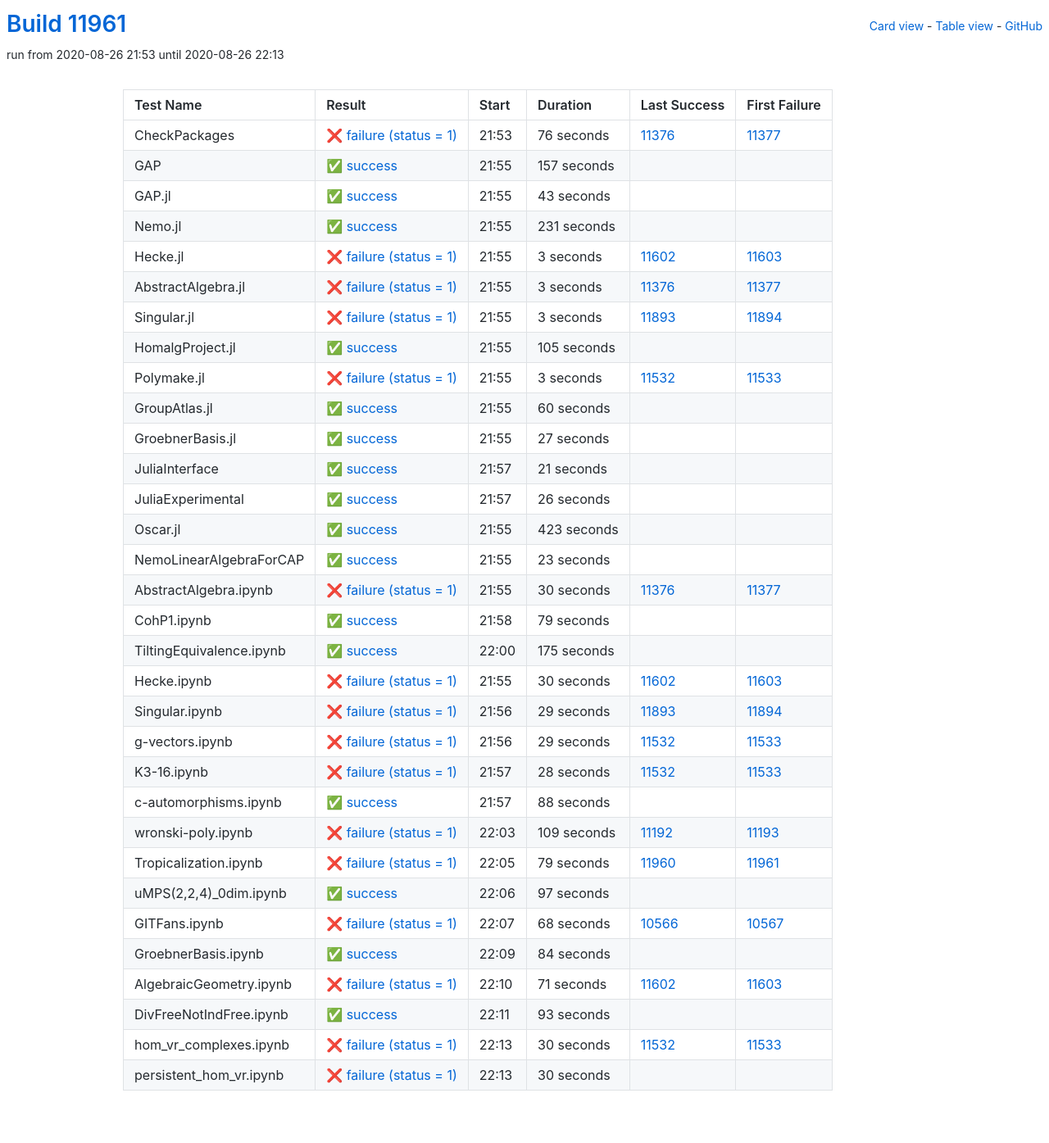
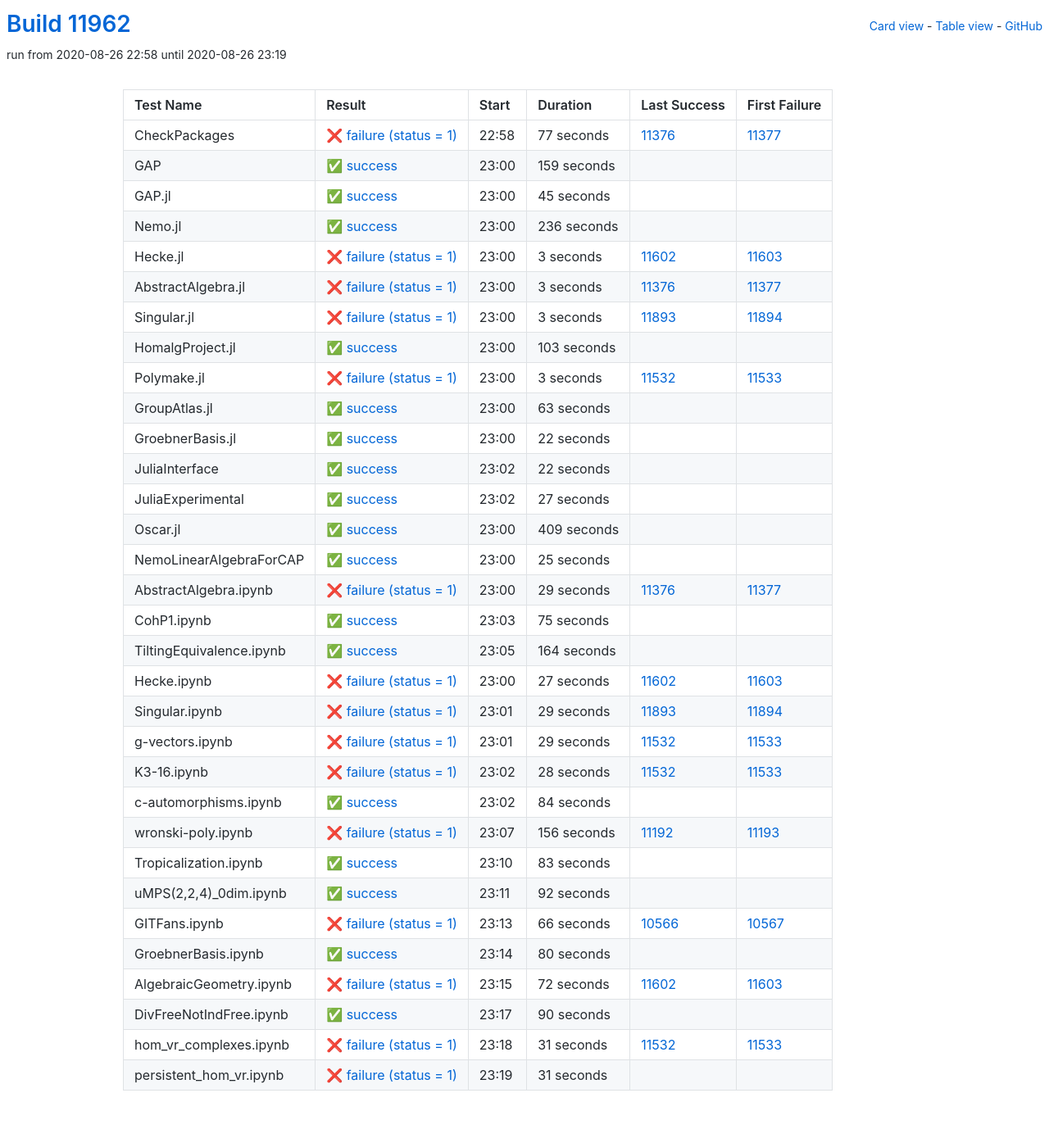
Before and after one commit to oscar-system/oscar-ci-status, a Jekyll site: the page built from table.html, in a window 1280 px wide. Shown: the whole page at 82% size. Built offline with Jekyll 4.4.1, drawn with Linux system fonts in a browser that asks for light colours.

Commit message:
Build #11962

```diff
--- a/_data/ci.yml
+++ b/_data/ci.yml
@@ -1,6 +1,6 @@
 ---
-build: 11961
-build_url: https://oscarci.mathematik.uni-kl.de/job/oscar/11961/
+build: 11962
+build_url: https://oscarci.mathematik.uni-kl.de/job/oscar/11962/
 job: oscar
 organization: oscar-system
 repo: oscar-ci-status
@@ -8,56 +8,56 @@
 tests:
 - name: CheckPackages
   id: checkpackages
-  log: https://oscarci.mathematik.uni-kl.de/job/oscar/11961/artifact/logs/build-11961/CheckPackages.log
-  start: 2020-08-26 21:53
+  log: https://oscarci.mathematik.uni-kl.de/job/oscar/11962/artifact/logs/build-11962/CheckPackages.log
+  start: 2020-08-26 22:58
   success: false
   exitcode: 1
   status: failure
-  duration: 76
+  duration: 77
   last_success: 11376
   last_success_url: https://oscarci.mathematik.uni-kl.de/job/oscar/11376/
   first_failure: 11377
   first_failure_url: https://oscarci.mathematik.uni-kl.de/job/oscar/11377/
 - name: GAP
   id: gap
-  log: https://oscarci.mathematik.uni-kl.de/job/oscar/11961/artifact/logs/build-11961/GAP.log
-  start: 2020-08-26 21:55
+  log: https://oscarci.mathematik.uni-kl.de/job/oscar/11962/artifact/logs/build-11962/GAP.log
+  start: 2020-08-26 23:00
   success: true
   exitcode: 0
   status: success
-  duration: 157
+  duration: 159
   last_success: false
   last_success_url:
   first_failure: false
   first_failure_url:
 - name: GAP.jl
   id: gap-jl
-  log: https://oscarci.mathematik.uni-kl.de/job/oscar/11961/artifact/logs/build-11961/GAP.jl.log
-  start: 2020-08-26 21:55
+  log: https://oscarci.mathematik.uni-kl.de/job/oscar/11962/artifact/logs/build-11962/GAP.jl.log
+  start: 2020-08-26 23:00
   success: true
   exitcode: 0
   status: success
-  duration: 43
+  duration: 45
   last_success: false
   last_success_url:
   first_failure: false
   first_failure_url:
 - name: Nemo.jl
   id: nemo-jl
-  log: https://oscarci.mathematik.uni-kl.de/job/oscar/11961/artifact/logs/build-11961/Nemo.jl.log
-  start: 2020-08-26 21:55
+  log: https://oscarci.mathematik.uni-kl.de/job/oscar/11962/artifact/logs/build-11962/Nemo.jl.log
+  start: 2020-08-26 23:00
   success: true
   exitcode: 0
   status: success
-  duration: 231
+  duration: 236
   last_success: false
   last_success_url:
   first_failure: false
   first_failure_url:
 - name: Hecke.jl
   id: hecke-jl
-  log: https://oscarci.mathematik.uni-kl.de/job/oscar/11961/artifact/logs/build-11961/Hecke.jl.log
-  start: 2020-08-26 21:55
+  log: https://oscarci.mathematik.uni-kl.de/job/oscar/11962/artifact/logs/build-11962/Hecke.jl.log
+  start: 2020-08-26 23:00
   success: false
   exitcode: 1
   status: failure
@@ -68,8 +68,8 @@
   first_failure_url: https://oscarci.mathematik.uni-kl.de/job/oscar/11603/
 - name: AbstractAlgebra.jl
   id: abstractalgebra-jl
-  log: https://oscarci.mathematik.uni-kl.de/job/oscar/11961/artifact/logs/build-11961/AbstractAlgebra.jl.log
-  start: 2020-08-26 21:55
+  log: https://oscarci.mathematik.uni-kl.de/job/oscar/11962/artifact/logs/build-11962/AbstractAlgebra.jl.log
+  start: 2020-08-26 23:00
   success: false
   exitcode: 1
   status: failure
@@ -80,8 +80,8 @@
   first_failure_url: https://oscarci.mathematik.uni-kl.de/job/oscar/11377/
 - name: Singular.jl
   id: singular-jl
-  log: https://oscarci.mathematik.uni-kl.de/job/oscar/11961/artifact/logs/build-11961/Singular.jl.log
-  start: 2020-08-26 21:55
+  log: https://oscarci.mathematik.uni-kl.de/job/oscar/11962/artifact/logs/build-11962/Singular.jl.log
+  start: 2020-08-26 23:00
   success: false
   exitcode: 1
   status: failure
@@ -92,20 +92,20 @@
   first_failure_url: https://oscarci.mathematik.uni-kl.de/job/oscar/11894/
 - name: HomalgProject.jl
   id: homalgproject-jl
-  log: https://oscarci.mathematik.uni-kl.de/job/oscar/11961/artifact/logs/build-11961/HomalgProject.jl.log
-  start: 2020-08-26 21:55
+  log: https://oscarci.mathematik.uni-kl.de/job/oscar/11962/artifact/logs/build-11962/HomalgProject.jl.log
+  start: 2020-08-26 23:00
   success: true
   exitcode: 0
   status: success
-  duration: 105
+  duration: 103
   last_success: false
   last_success_url:
   first_failure: false
   first_failure_url:
 - name: Polymake.jl
   id: polymake-jl
-  log: https://oscarci.mathematik.uni-kl.de/job/oscar/11961/artifact/logs/build-11961/Polymake.jl.log
-  start: 2020-08-26 21:55
+  log: https://oscarci.mathematik.uni-kl.de/job/oscar/11962/artifact/logs/build-11962/Polymake.jl.log
+  start: 2020-08-26 23:00
   success: false
   exitcode: 1
   status: failure
@@ -116,20 +116,44 @@
   first_failure_url: https://oscarci.mathematik.uni-kl.de/job/oscar/11533/
 - name: GroupAtlas.jl
   id: groupatlas-jl
-  log: https://oscarci.mathematik.uni-kl.de/job/oscar/11961/artifact/logs/build-11961/GroupAtlas.jl.log
-  start: 2020-08-26 21:55
+  log: https://oscarci.mathematik.uni-kl.de/job/oscar/11962/artifact/logs/build-11962/GroupAtlas.jl.log
+  start: 2020-08-26 23:00
   success: true
   exitcode: 0
   status: success
-  duration: 60
+  duration: 63
   last_success: false
   last_success_url:
   first_failure: false
   first_failure_url:
 - name: GroebnerBasis.jl
   id: groebnerbasis-jl
-  log: https://oscarci.mathematik.uni-kl.de/job/oscar/11961/artifact/logs/build-11961/GroebnerBasis.jl.log
-  start: 2020-08-26 21:55
+  log: https://oscarci.mathematik.uni-kl.de/job/oscar/11962/artifact/logs/build-11962/GroebnerBasis.jl.log
+  start: 2020-08-26 23:00
+  success: true
+  exitcode: 0
+  status: success
+  duration: 22
+  last_success: false
+  last_success_url:
+  first_failure: false
+  first_failure_url:
+- name: JuliaInterface
+  id: juliainterface
+  log: https://oscarci.mathematik.uni-kl.de/job/oscar/11962/artifact/logs/build-11962/JuliaInterface.log
+  start: 2020-08-26 23:02
+  success: true
+  exitcode: 0
+  status: success
+  duration: 22
+  last_success: false
+  last_success_url:
+  first_failure: false
+  first_failure_url:
+- name: JuliaExperimental
+  id: juliaexperimental
+  log: https://oscarci.mathematik.uni-kl.de/job/oscar/11962/artifact/logs/build-11962/JuliaExperimental.log
+  start: 2020-08-26 23:02
   success: true
   exitcode: 0
   status: success
@@ -138,106 +162,82 @@
   last_success_url:
   first_failure: false
   first_failure_url:
-- name: JuliaInterface
-  id: juliainterface
-  log: https://oscarci.mathematik.uni-kl.de/job/oscar/11961/artifact/logs/build-11961/JuliaInterface.log
-  start: 2020-08-26 21:57
+- name: Oscar.jl
+  id: oscar-jl
+  log: https://oscarci.mathematik.uni-kl.de/job/oscar/11962/artifact/logs/build-11962/Oscar.jl.log
+  start: 2020-08-26 23:00
   success: true
   exitcode: 0
   status: success
-  duration: 21
-  last_success: false
-  last_success_url:
-  first_failure: false
-  first_failure_url:
-- name: JuliaExperimental
-  id: juliaexperimental
-  log: https://oscarci.mathematik.uni-kl.de/job/oscar/11961/artifact/logs/build-11961/JuliaExperimental.log
-  start: 2020-08-26 21:57
-  success: true
-  exitcode: 0
-  status: success
-  duration: 26
-  last_success: false
-  last_success_url:
-  first_failure: false
-  first_failure_url:
-- name: Oscar.jl
-  id: oscar-jl
-  log: https://oscarci.mathematik.uni-kl.de/job/oscar/11961/artifact/logs/build-11961/Oscar.jl.log
-  start: 2020-08-26 21:55
-  success: true
-  exitcode: 0
-  status: success
-  duration: 423
+  duration: 409
   last_success: false
   last_success_url:
   first_failure: false
   first_failure_url:
 - name: NemoLinearAlgebraForCAP
   id: nemolinearalgebraforcap
-  log: https://oscarci.mathematik.uni-kl.de/job/oscar/11961/artifact/logs/build-11961/NemoLinearAlgebraForCAP.log
-  start: 2020-08-26 21:55
+  log: https://oscarci.mathematik.uni-kl.de/job/oscar/11962/artifact/logs/build-11962/NemoLinearAlgebraForCAP.log
+  start: 2020-08-26 23:00
   success: true
   exitcode: 0
   status: success
-  duration: 23
+  duration: 25
   last_success: false
   last_success_url:
   first_failure: false
   first_failure_url:
 - name: AbstractAlgebra.ipynb
   id: abstractalgebra-ipynb
-  log: https://oscarci.mathematik.uni-kl.de/job/oscar/11961/artifact/logs/build-11961/AbstractAlgebra.ipynb.log
-  start: 2020-08-26 21:55
+  log: https://oscarci.mathematik.uni-kl.de/job/oscar/11962/artifact/logs/build-11962/AbstractAlgebra.ipynb.log
+  start: 2020-08-26 23:00
   success: false
   exitcode: 1
   status: failure
-  duration: 30
+  duration: 29
   last_success: 11376
   last_success_url: https://oscarci.mathematik.uni-kl.de/job/oscar/11376/
   first_failure: 11377
   first_failure_url: https://oscarci.mathematik.uni-kl.de/job/oscar/11377/
 - name: CohP1.ipynb
   id: cohp1-ipynb
-  log: https://oscarci.mathematik.uni-kl.de/job/oscar/11961/artifact/logs/build-11961/CohP1.ipynb.log
-  start: 2020-08-26 21:58
+  log: https://oscarci.mathematik.uni-kl.de/job/oscar/11962/artifact/logs/build-11962/CohP1.ipynb.log
+  start: 2020-08-26 23:03
   success: true
   exitcode: 0
   status: success
-  duration: 79
+  duration: 75
   last_success: false
   last_success_url:
   first_failure: false
   first_failure_url:
 - name: TiltingEquivalence.ipynb
   id: tiltingequivalence-ipynb
-  log: https://oscarci.mathematik.uni-kl.de/job/oscar/11961/artifact/logs/build-11961/TiltingEquivalence.ipynb.log
-  start: 2020-08-26 22:00
+  log: https://oscarci.mathematik.uni-kl.de/job/oscar/11962/artifact/logs/build-11962/TiltingEquivalence.ipynb.log
+  start: 2020-08-26 23:05
   success: true
   exitcode: 0
   status: success
-  duration: 175
+  duration: 164
   last_success: false
   last_success_url:
   first_failure: false
   first_failure_url:
 - name: Hecke.ipynb
   id: hecke-ipynb
-  log: https://oscarci.mathematik.uni-kl.de/job/oscar/11961/artifact/logs/build-11961/Hecke.ipynb.log
-  start: 2020-08-26 21:55
+  log: https://oscarci.mathematik.uni-kl.de/job/oscar/11962/artifact/logs/build-11962/Hecke.ipynb.log
+  start: 2020-08-26 23:00
   success: false
   exitcode: 1
   status: failure
-  duration: 30
+  duration: 27
   last_success: 11602
   last_success_url: https://oscarci.mathematik.uni-kl.de/job/oscar/11602/
   first_failure: 11603
   first_failure_url: https://oscarci.mathematik.uni-kl.de/job/oscar/11603/
 - name: Singular.ipynb
   id: singular-ipynb
-  log: https://oscarci.mathematik.uni-kl.de/job/oscar/11961/artifact/logs/build-11961/Singular.ipynb.log
-  start: 2020-08-26 21:56
+  log: https://oscarci.mathematik.uni-kl.de/job/oscar/11962/artifact/logs/build-11962/Singular.ipynb.log
+  start: 2020-08-26 23:01
   success: false
   exitcode: 1
   status: failure
@@ -248,8 +248,8 @@
   first_failure_url: https://oscarci.mathematik.uni-kl.de/job/oscar/11894/
 - name: g-vectors.ipynb
   id: g-vectors-ipynb
-  log: https://oscarci.mathematik.uni-kl.de/job/oscar/11961/artifact/logs/build-11961/g-vectors.ipynb.log
-  start: 2020-08-26 21:56
+  log: https://oscarci.mathematik.uni-kl.de/job/oscar/11962/artifact/logs/build-11962/g-vectors.ipynb.log
+  start: 2020-08-26 23:01
   success: false
   exitcode: 1
   status: failure
@@ -260,8 +260,8 @@
   first_failure_url: https://oscarci.mathematik.uni-kl.de/job/oscar/11533/
 - name: K3-16.ipynb
   id: k3-16-ipynb
-  log: https://oscarci.mathematik.uni-kl.de/job/oscar/11961/artifact/logs/build-11961/K3-16.ipynb.log
-  start: 2020-08-26 21:57
+  log: https://oscarci.mathematik.uni-kl.de/job/oscar/11962/artifact/logs/build-11962/K3-16.ipynb.log
+  start: 2020-08-26 23:02
   success: false
   exitcode: 1
   status: failure
@@ -272,68 +272,8 @@
   first_failure_url: https://oscarci.mathematik.uni-kl.de/job/oscar/11533/
 - name: c-automorphisms.ipynb
   id: c-automorphisms-ipynb
-  log: https://oscarci.mathematik.uni-kl.de/job/oscar/11961/artifact/logs/build-11961/c-automorphisms.ipynb.log
-  start: 2020-08-26 21:57
-  success: true
-  exitcode: 0
-  status: success
-  duration: 88
-  last_success: false
-  last_success_url:
-  first_failure: false
-  first_failure_url:
-- name: wronski-poly.ipynb
-  id: wronski-poly-ipynb
-  log: https://oscarci.mathematik.uni-kl.de/job/oscar/11961/artifact/logs/build-11961/wronski-poly.ipynb.log
-  start: 2020-08-26 22:03
-  success: false
-  exitcode: 1
-  status: failure
-  duration: 109
-  last_success: 11192
-  last_success_url: https://oscarci.mathematik.uni-kl.de/job/oscar/11192/
-  first_failure: 11193
-  first_failure_url: https://oscarci.mathematik.uni-kl.de/job/oscar/11193/
-- name: Tropicalization.ipynb
-  id: tropicalization-ipynb
-  log: https://oscarci.mathematik.uni-kl.de/job/oscar/11961/artifact/logs/build-11961/Tropicalization.ipynb.log
-  start: 2020-08-26 22:05
-  success: false
-  exitcode: 1
-  status: failure
-  duration: 79
-  last_success: 11960
-  last_success_url: https://oscarci.mathematik.uni-kl.de/job/oscar/11960/
-  first_failure: 11961
-  first_failure_url: https://oscarci.mathematik.uni-kl.de/job/oscar/11961/
-- name: uMPS(2,2,4)_0dim.ipynb
-  id: umps-2-2-4-0dim-ipynb
-  log: https://oscarci.mathematik.uni-kl.de/job/oscar/11961/artifact/logs/build-11961/uMPS-2-2-4-_0dim.ipynb.log
-  start: 2020-08-26 22:06
-  success: true
-  exitcode: 0
-  status: success
-  duration: 97
-  last_success: false
-  last_success_url:
-  first_failure: false
-  first_failure_url:
-- name: GITFans.ipynb
-  id: gitfans-ipynb
-  log: https://oscarci.mathematik.uni-kl.de/job/oscar/11961/artifact/logs/build-11961/GITFans.ipynb.log
-  start: 2020-08-26 22:07
-  success: false
-  exitcode: 1
-  status: failure
-  duration: 68
-  last_success: 10566
-  last_success_url: https://oscarci.mathematik.uni-kl.de/job/oscar/10566/
-  first_failure: 10567
-  first_failure_url: https://oscarci.mathematik.uni-kl.de/job/oscar/10567/
-- name: GroebnerBasis.ipynb
-  id: groebnerbasis-ipynb
-  log: https://oscarci.mathematik.uni-kl.de/job/oscar/11961/artifact/logs/build-11961/GroebnerBasis.ipynb.log
-  start: 2020-08-26 22:09
+  log: https://oscarci.mathematik.uni-kl.de/job/oscar/11962/artifact/logs/build-11962/c-automorphisms.ipynb.log
+  start: 2020-08-26 23:02
   success: true
   exitcode: 0
   status: success
@@ -342,50 +282,110 @@
   last_success_url:
   first_failure: false
   first_failure_url:
-- name: AlgebraicGeometry.ipynb
-  id: algebraicgeometry-ipynb
-  log: https://oscarci.mathematik.uni-kl.de/job/oscar/11961/artifact/logs/build-11961/AlgebraicGeometry.ipynb.log
-  start: 2020-08-26 22:10
+- name: wronski-poly.ipynb
+  id: wronski-poly-ipynb
+  log: https://oscarci.mathematik.uni-kl.de/job/oscar/11962/artifact/logs/build-11962/wronski-poly.ipynb.log
+  start: 2020-08-26 23:07
   success: false
   exitcode: 1
   status: failure
-  duration: 71
+  duration: 156
+  last_success: 11192
+  last_success_url: https://oscarci.mathematik.uni-kl.de/job/oscar/11192/
+  first_failure: 11193
+  first_failure_url: https://oscarci.mathematik.uni-kl.de/job/oscar/11193/
+- name: Tropicalization.ipynb
+  id: tropicalization-ipynb
+  log: https://oscarci.mathematik.uni-kl.de/job/oscar/11962/artifact/logs/build-11962/Tropicalization.ipynb.log
+  start: 2020-08-26 23:10
+  success: true
+  exitcode: 0
+  status: success
+  duration: 83
+  last_success: false
+  last_success_url:
+  first_failure: false
+  first_failure_url:
+- name: uMPS(2,2,4)_0dim.ipynb
+  id: umps-2-2-4-0dim-ipynb
+  log: https://oscarci.mathematik.uni-kl.de/job/oscar/11962/artifact/logs/build-11962/uMPS-2-2-4-_0dim.ipynb.log
+  start: 2020-08-26 23:11
+  success: true
+  exitcode: 0
+  status: success
+  duration: 92
+  last_success: false
+  last_success_url:
+  first_failure: false
+  first_failure_url:
+- name: GITFans.ipynb
+  id: gitfans-ipynb
+  log: https://oscarci.mathematik.uni-kl.de/job/oscar/11962/artifact/logs/build-11962/GITFans.ipynb.log
+  start: 2020-08-26 23:13
+  success: false
+  exitcode: 1
+  status: failure
+  duration: 66
+  last_success: 10566
+  last_success_url: https://oscarci.mathematik.uni-kl.de/job/oscar/10566/
+  first_failure: 10567
+  first_failure_url: https://oscarci.mathematik.uni-kl.de/job/oscar/10567/
+- name: GroebnerBasis.ipynb
+  id: groebnerbasis-ipynb
+  log: https://oscarci.mathematik.uni-kl.de/job/oscar/11962/artifact/logs/build-11962/GroebnerBasis.ipynb.log
+  start: 2020-08-26 23:14
+  success: true
+  exitcode: 0
+  status: success
+  duration: 80
+  last_success: false
+  last_success_url:
+  first_failure: false
+  first_failure_url:
+- name: AlgebraicGeometry.ipynb
+  id: algebraicgeometry-ipynb
+  log: https://oscarci.mathematik.uni-kl.de/job/oscar/11962/artifact/logs/build-11962/AlgebraicGeometry.ipynb.log
+  start: 2020-08-26 23:15
+  success: false
+  exitcode: 1
+  status: failure
+  duration: 72
   last_success: 11602
   last_success_url: https://oscarci.mathematik.uni-kl.de/job/oscar/11602/
   first_failure: 11603
   first_failure_url: https://oscarci.mathematik.uni-kl.de/job/oscar/11603/
 - name: DivFreeNotIndFree.ipynb
   id: divfreenotindfree-ipynb
-  log: https://oscarci.mathematik.uni-kl.de/job/oscar/11961/artifact/logs/build-11961/DivFreeNotIndFree.ipynb.log
-  start: 2020-08-26 22:11
+  log: https://oscarci.mathematik.uni-kl.de/job/oscar/11962/artifact/logs/build-11962/DivFreeNotIndFree.ipynb.log
+  start: 2020-08-26 23:17
   success: true
   exitcode: 0
   status: success
-  duration: 93
+  duration: 90
   last_success: false
   last_success_url:
   first_failure: false
   first_failure_url:
 - name: hom_vr_complexes.ipynb
   id: hom-vr-complexes-ipynb
-  log: https://oscarci.mathematik.uni-kl.de/job/oscar/11961/artifact/logs/build-11961/hom_vr_complexes.ipynb.log
-  start: 2020-08-26 22:13
+  log: https://oscarci.mathematik.uni-kl.de/job/oscar/11962/artifact/logs/build-11962/hom_vr_complexes.ipynb.log
+  start: 2020-08-26 23:18
   success: false
   exitcode: 1
   status: failure
-  duration: 30
+  duration: 31
   last_success: 11532
   last_success_url: https://oscarci.mathematik.uni-kl.de/job/oscar/11532/
   first_failure: 11533
   first_failure_url: https://oscarci.mathematik.uni-kl.de/job/oscar/11533/
 - name: persistent_hom_vr.ipynb
   id: persistent-hom-vr-ipynb
-  log: https://oscarci.mathematik.uni-kl.de/job/oscar/11961/artifact/logs/build-11961/persistent_hom_vr.ipynb.log
-  start: 2020-08-26 22:13
+  log: https://oscarci.mathematik.uni-kl.de/job/oscar/11962/artifact/logs/build-11962/persistent_hom_vr.ipynb.log
+  start: 2020-08-26 23:19
   success: false
   exitcode: 1
   status: failure
-  duration: 30
+  duration: 31
   last_success: false
   last_success_url:
   first_failure: false
```
Also changed, not shown: README.md.
